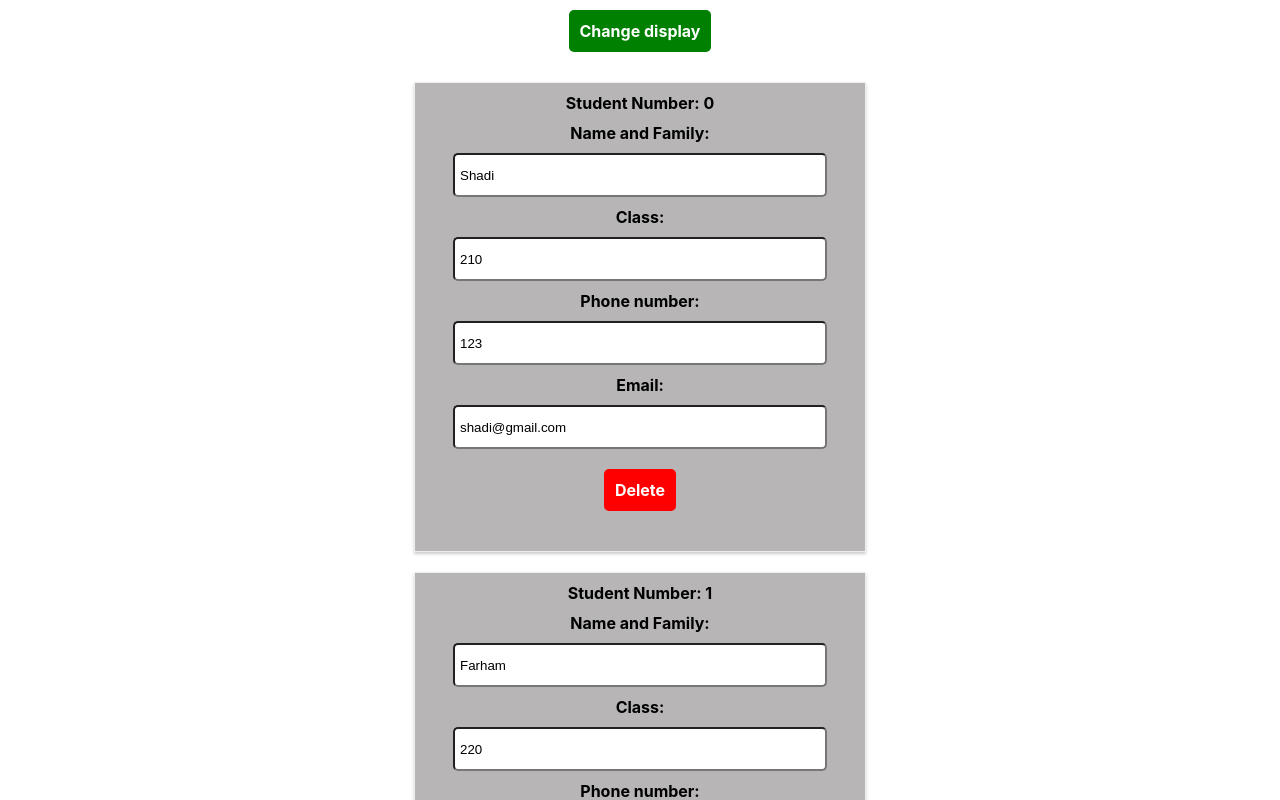
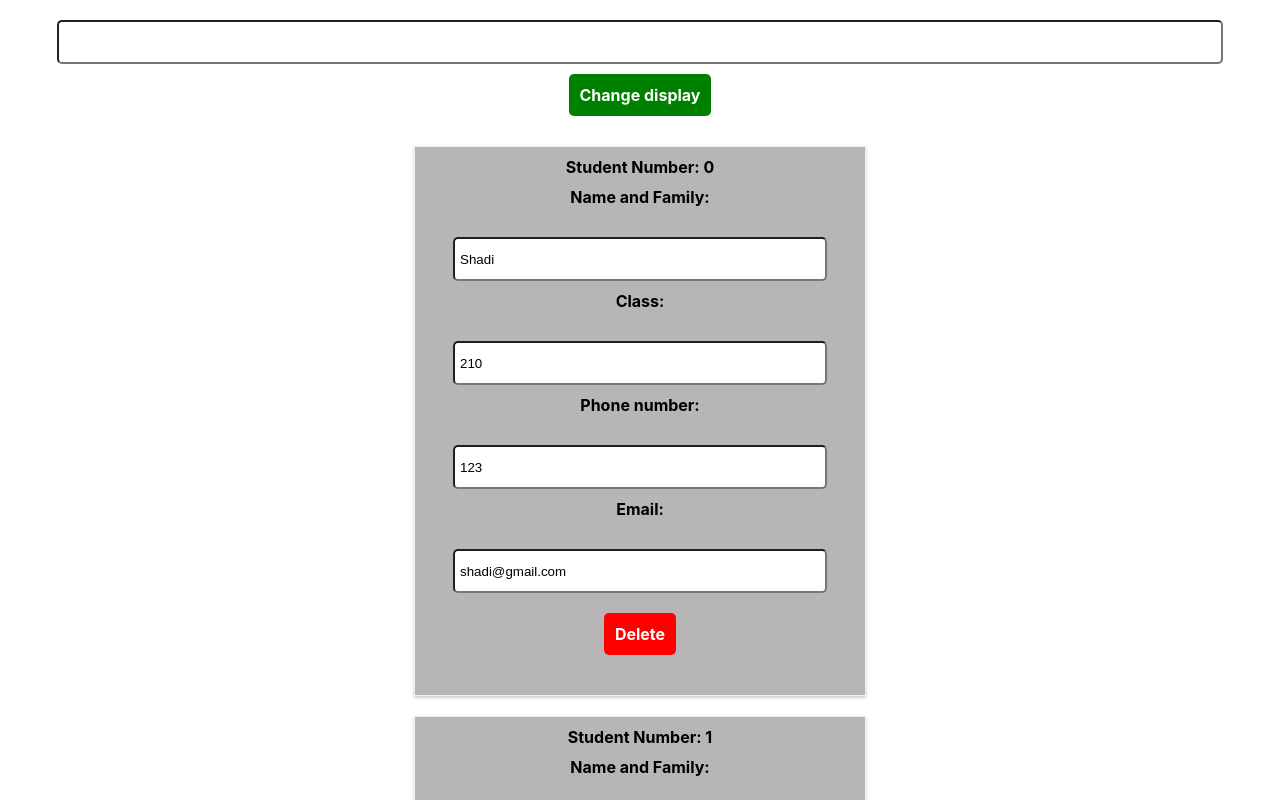
Before and after one commit to ShadiShayan92/ListOfStudents, a React (Create React App) app: page / in a window 1280 px wide. Shown: the top 800 px of the page. Built offline with nearby package versions, Linux system fonts and the light colour scheme.

Commit message:
create search bar filter

```diff
--- a/src/App.css
+++ b/src/App.css
@@ -36,3 +36,12 @@
     transform: rotate(360deg);
   }
 }
+
+input {
+  width: 90%;
+  height: 30px;
+  border-radius: 5px;
+  padding: 5px;
+  direction: ltr;
+  margin-top: 20px;
+}
--- a/src/App.js
+++ b/src/App.js
@@ -1,6 +1,6 @@
 import "./App.css";
 import Students from "./components/Students/Students";
-import React, { useState } from "react";
+import React, { useState, useEffect } from "react";
 import Button from "./components/UI/button/button";
 
 function App() {
@@ -35,7 +35,22 @@ function App() {
     },
   ]);
 
+  const [arrayHolder, setArrayHolder] = useState([]);
   const [toggle, setToggle] = useState(false);
+  const [searchBarValue, setSearchBarvalue] = useState("");
+  useEffect(() => {
+    setArrayHolder(studentsState);
+  }, []);
+
+  const searchFilterFunction = (event) => {
+    const itemData = arrayHolder.filter((item) => {
+      const itemData = item.name.toUpperCase();
+      const textData = event.target.value.toUpperCase();
+      return itemData.indexOf(textData) > -1;
+    });
+    setStudents(itemData);
+    setSearchBarvalue(event.target.value);
+  };
 
   // change handlers
 
@@ -95,6 +110,11 @@ function App() {
 
   return (
     <div className="App">
+      <input
+        type="text"
+        value={searchBarValue}
+        onChange={searchFilterFunction}
+      ></input>
       <Button btnType="success" clicker={toggleHandler}>
         Change display
       </Button>
```
